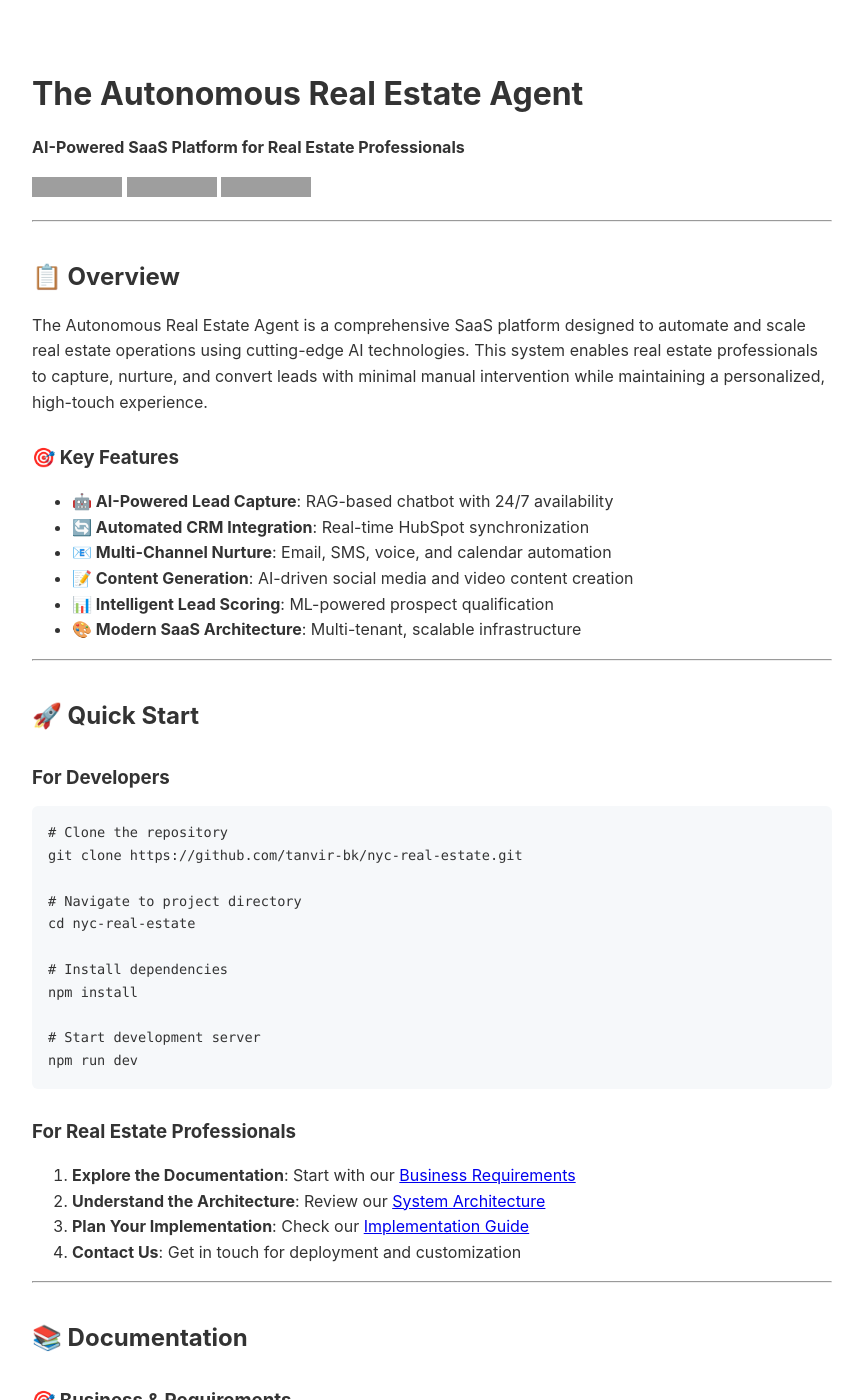
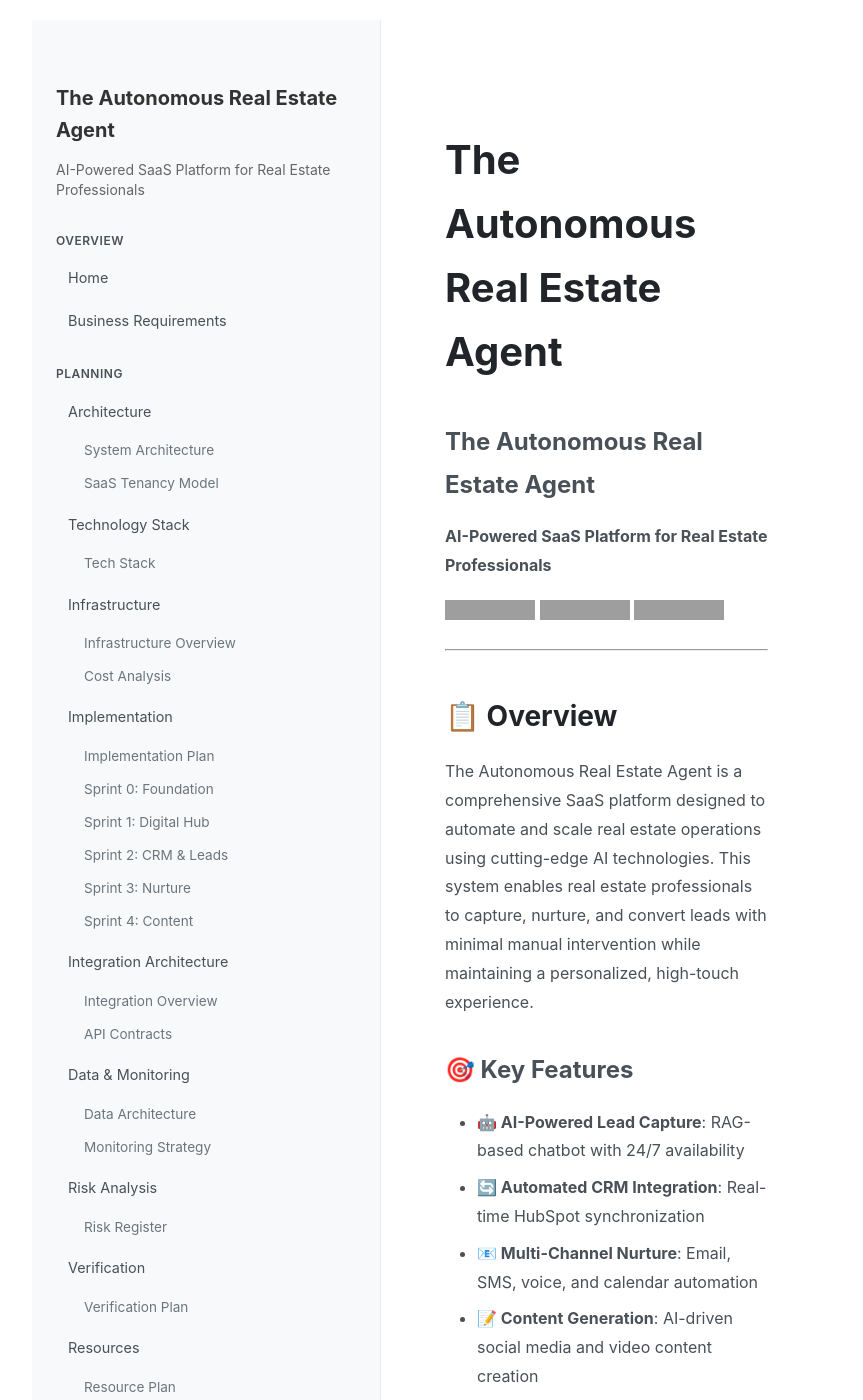
Before and after one commit to tanvirstreet/nyc-real-estate-project, a Jekyll site: the page built from docs/index.md, in a window 1280 px wide and 1400 px high. Shown: the whole window, without its empty margins (208-1071 px from the left). Built offline with Jekyll 4.4.1, drawn with Linux system fonts in a browser that asks for light colours; our own code applies the rules of GitHub Pages for plain Markdown files; some of the changed text lies outside the part shown; grey boxes are pictures that could not be loaded.

Commit message:
Navigation

````diff
--- a/_config.yml
+++ b/_config.yml
@@ -2,6 +2,7 @@
 theme: minima
 title: The Autonomous Real Estate Agent
 description: AI-Powered SaaS Platform for Real Estate Professionals
+author: Your Name
 
 # Tell GitHub Pages to look in the docs directory
 include:
@@ -24,6 +25,88 @@ plugins:
   - jekyll-sitemap
   - jekyll-relative-links
 
+# Minima theme settings
+minima:
+  date_format: "%Y-%m-%d"
+
+# Social media (optional)
+twitter_username: your_twitter
+github_username: tanvir-bk
+
+# Navigation (sidebar structure)
+sidebar:
+  - title: "Overview"
+    children:
+      - title: "Home"
+        url: /
+      - title: "Business Requirements"
+        url: /docs/requirement/BRD.html
+  - title: "Planning"
+    children:
+      - title: "Architecture"
+        url: /docs/planning/01-architecture/
+        children:
+          - title: "System Architecture"
+            url: /docs/planning/01-architecture/system-architecture.html
+          - title: "SaaS Tenancy Model"
+            url: /docs/planning/01-architecture/saas-tenancy-model.html
+      - title: "Technology Stack"
+        url: /docs/planning/02-technology-stack/
+        children:
+          - title: "Tech Stack"
+            url: /docs/planning/02-technology-stack/tech-stack.html
+      - title: "Infrastructure"
+        url: /docs/planning/03-infrastructure/
+        children:
+          - title: "Infrastructure Overview"
+            url: /docs/planning/03-infrastructure/infrastructure.html
+          - title: "Cost Analysis"
+            url: /docs/planning/03-infrastructure/cost-analysis.html
+      - title: "Implementation"
+        url: /docs/planning/04-phased-implementation/
+        children:
+          - title: "Implementation Plan"
+            url: /docs/planning/04-phased-implementation/implementation-plan.html
+          - title: "Sprint 0: Foundation"
+            url: /docs/planning/04-phased-implementation/sprint-0-foundation.html
+          - title: "Sprint 1: Digital Hub"
+            url: /docs/planning/04-phased-implementation/sprint-1-phase1-digital-hub.html
+          - title: "Sprint 2: CRM & Leads"
+            url: /docs/planning/04-phased-implementation/sprint-2-phase2-crm.html
+          - title: "Sprint 3: Nurture"
+            url: /docs/planning/04-phased-implementation/sprint-3-phase3-nurture.html
+          - title: "Sprint 4: Content"
+            url: /docs/planning/04-phased-implementation/sprint-4-phase4-content.html
+      - title: "Integration Architecture"
+        url: /docs/planning/05-integration-architecture/
+        children:
+          - title: "Integration Overview"
+            url: /docs/planning/05-integration-architecture/integration-overview.html
+          - title: "API Contracts"
+            url: /docs/planning/05-integration-architecture/api-contracts.html
+      - title: "Data & Monitoring"
+        url: /docs/planning/06-data-monitoring/
+        children:
+          - title: "Data Architecture"
+            url: /docs/planning/06-data-monitoring/data-architecture.html
+          - title: "Monitoring Strategy"
+            url: /docs/planning/06-data-monitoring/monitoring-strategy.html
+      - title: "Risk Analysis"
+        url: /docs/planning/07-risk-analysis/
+        children:
+          - title: "Risk Register"
+            url: /docs/planning/07-risk-analysis/risk-register.html
+      - title: "Verification"
+        url: /docs/planning/08-verification-plan/
+        children:
+          - title: "Verification Plan"
+            url: /docs/planning/08-verification-plan/verification-plan.html
+      - title: "Resources"
+        url: /docs/planning/09-resources/
+        children:
+          - title: "Resource Plan"
+            url: /docs/planning/09-resources/resource-plan.html
+
 # Exclude from processing
 exclude:
   - .sass-cache/
--- /dev/null
+++ b/_includes/mermaid.html
@@ -0,0 +1,115 @@
+<!-- Mermaid JS for client-side diagram rendering -->
+<script type="module">
+  import mermaid from 'https://cdn.jsdelivr.net/npm/mermaid@10/dist/mermaid.esm.min.mjs';
+
+  // Initialize Mermaid
+  mermaid.initialize({
+    startOnLoad: false,
+    theme: 'default',
+    securityLevel: 'loose',
+    themeVariables: {
+      primaryColor: '#0EA5E9',
+      primaryTextColor: '#fff',
+      primaryBorderColor: '#0EA5E9',
+      lineColor: '#0EA5E9',
+      secondaryColor: '#f0f9ff',
+      tertiaryColor: '#f8f9fa'
+    }
+  });
+
+  // Auto-load .mmd files and render inline mermaid
+  async function loadMermaidFiles() {
+    const links = document.querySelectorAll('a[href$=".mmd"]');
+    const mermaidDivs = [];
+
+    for (const link of links) {
+      const href = link.getAttribute('href');
+      const text = link.textContent;
+
+      try {
+        const response = await fetch(href);
+        if (response.ok) {
+          const mermaidCode = await response.text();
+
+          // Create container for the diagram
+          const container = document.createElement('div');
+          container.className = 'mermaid-container';
+
+          // Create title from the link text or filename
+          const title = document.createElement('div');
+          title.className = 'mermaid-title';
+          title.textContent = text.replace('.mmd', '').replace(/-/g, ' ').replace(/\b\w/g, l => l.toUpperCase());
+          container.appendChild(title);
+
+          // Create mermaid div
+          const mermaidDiv = document.createElement('div');
+          mermaidDiv.className = 'mermaid';
+          mermaidDiv.textContent = mermaidCode.trim();
+          container.appendChild(mermaidDiv);
+
+          // Replace the link with the diagram
+          link.parentNode.replaceChild(container, link);
+
+          mermaidDivs.push(mermaidDiv);
+        }
+      } catch (error) {
+        console.error(`Failed to load ${href}:`, error);
+      }
+    }
+
+    // Process inline mermaid code blocks
+    const inlineMermaid = document.querySelectorAll('pre code.language-mermaid, pre.mermaid');
+    inlineMermaid.forEach(block => {
+      const parent = block.tagName === 'CODE' ? block.parentElement : block;
+      parent.classList.add('mermaid');
+      parent.classList.remove('language-mermaid');
+      mermaidDivs.push(parent);
+    });
+
+    // Render all mermaid diagrams
+    if (mermaidDivs.length > 0) {
+      await mermaid.run({
+        nodes: mermaidDivs
+      });
+    }
+  }
+
+  // Run after DOM is loaded
+  if (document.readyState === 'loading') {
+    document.addEventListener('DOMContentLoaded', loadMermaidFiles);
+  } else {
+    loadMermaidFiles();
+  }
+</script>
+
+<style>
+  .mermaid-container {
+    margin: 2em 0;
+    padding: 1.5em;
+    border: 1px solid #e9ecef;
+    border-radius: 8px;
+    background-color: #f8f9fa;
+  }
+
+  .mermaid-title {
+    font-weight: 600;
+    font-size: 0.85em;
+    color: #495057;
+    margin-bottom: 1em;
+    text-transform: uppercase;
+    letter-spacing: 0.5px;
+    text-align: center;
+  }
+
+  .mermaid {
+    display: flex;
+    justify-content: center;
+    align-items: center;
+    overflow-x: auto;
+  }
+
+  .mermaid svg {
+    max-width: 100%;
+    height: auto;
+  }
+</style>
--- /dev/null
+++ b/_layouts/page.html
@@ -0,0 +1,291 @@
+---
+layout: default
+---
+
+{% include mermaid.html %}
+
+<div class="wrapper">
+  <aside class="sidebar">
+    <div class="sidebar-header">
+      <h2><a href="{{ '/' | relative_url }}">{{ site.title | escape }}</a></h2>
+      <p>{{ site.description }}</p>
+    </div>
+
+    <nav class="sidebar-nav">
+      {% for section in site.sidebar %}
+      <div class="nav-section">
+        <h3>{{ section.title }}</h3>
+        <ul class="nav-list">
+          {% if section.children %}
+            {% for item in section.children %}
+            <li class="nav-item{% if page.url == item.url %} active{% endif %}">
+              {% if item.children %}
+                <div class="nav-item-with-sub">
+                  <a href="{{ item.url | relative_url }}">{{ item.title }}</a>
+                  <ul class="nav-sublist">
+                    {% for subitem in item.children %}
+                    <li class="nav-subitem{% if page.url == subitem.url %} active{% endif %}">
+                      <a href="{{ subitem.url | relative_url }}">{{ subitem.title }}</a>
+                    </li>
+                    {% endfor %}
+                  </ul>
+                </div>
+              {% else %}
+                <a href="{{ item.url | relative_url }}">{{ item.title }}</a>
+              {% endif %}
+            </li>
+            {% endfor %}
+          {% endif %}
+        </ul>
+      </div>
+      {% endfor %}
+    </nav>
+
+    <footer class="sidebar-footer">
+      <p>&copy; {{ site.time | date: '%Y' }} {{ site.title }}. All rights reserved.</p>
+      {% if site.github_username %}
+      <p>
+        <a href="https://github.com/{{ site.github_username }}" target="_blank">GitHub</a>
+      </p>
+      {% endif %}
+    </footer>
+  </aside>
+
+  <main class="content">
+    <article class="post">
+      <header class="post-header">
+        <h1 class="post-title">{{ page.title | default: site.title | escape }}</h1>
+      </header>
+
+      <div class="post-content">
+        {{ content }}
+      </div>
+    </article>
+  </main>
+</div>
+
+<style>
+  .wrapper {
+    display: flex;
+    min-height: 100vh;
+    max-width: 1400px;
+    margin: 0 auto;
+  }
+
+  .sidebar {
+    width: 300px;
+    padding: 2rem 1.5rem;
+    background: #f8f9fa;
+    border-right: 1px solid #e9ecef;
+    position: sticky;
+    top: 0;
+    height: 100vh;
+    overflow-y: auto;
+    flex-shrink: 0;
+  }
+
+  .sidebar-header h2 {
+    font-size: 1.25rem;
+    margin-bottom: 0.5rem;
+  }
+
+  .sidebar-header h2 a {
+    color: #333;
+    text-decoration: none;
+  }
+
+  .sidebar-header p {
+    font-size: 0.875rem;
+    color: #666;
+    line-height: 1.4;
+  }
+
+  .sidebar-nav {
+    margin-top: 2rem;
+  }
+
+  .nav-section {
+    margin-bottom: 1.5rem;
+  }
+
+  .nav-section h3 {
+    font-size: 0.75rem;
+    text-transform: uppercase;
+    letter-spacing: 0.5px;
+    color: #495057;
+    font-weight: 600;
+    margin-bottom: 0.5rem;
+  }
+
+  .nav-list {
+    list-style: none;
+    padding: 0;
+    margin: 0;
+  }
+
+  .nav-item {
+    margin-bottom: 0.25rem;
+  }
+
+  .nav-item a {
+    display: block;
+    padding: 0.5rem 0.75rem;
+    color: #495057;
+    text-decoration: none;
+    border-radius: 4px;
+    font-size: 0.9rem;
+    transition: all 0.2s ease;
+  }
+
+  .nav-item a:hover {
+    background: #e9ecef;
+    color: #212529;
+  }
+
+  .nav-item.active > a {
+    background: #0EA5E9;
+    color: white;
+    font-weight: 500;
+  }
+
+  .nav-sublist {
+    list-style: none;
+    padding-left: 1rem;
+    margin: 0.25rem 0 0 0;
+  }
+
+  .nav-subitem a {
+    padding: 0.35rem 0.75rem;
+    font-size: 0.85rem;
+    color: #6c757d;
+  }
+
+  .nav-subitem.active a {
+    background: #0EA5E9;
+    color: white;
+    font-weight: 500;
+  }
+
+  .content {
+    flex: 1;
+    padding: 3rem 4rem;
+    min-width: 0;
+  }
+
+  .post-title {
+    font-size: 2.5rem;
+    margin-bottom: 1rem;
+    color: #212529;
+  }
+
+  .post-content {
+    color: #495057;
+    line-height: 1.8;
+  }
+
+  .post-content h2 {
+    margin-top: 2.5rem;
+    margin-bottom: 1rem;
+    font-size: 1.75rem;
+    color: #212529;
+  }
+
+  .post-content h3 {
+    margin-top: 2rem;
+    margin-bottom: 0.75rem;
+    font-size: 1.5rem;
+    color: #495057;
+  }
+
+  .post-content p {
+    margin-bottom: 1.25rem;
+  }
+
+  .post-content ul,
+  .post-content ol {
+    margin-bottom: 1.25rem;
+    padding-left: 2rem;
+  }
+
+  .post-content li {
+    margin-bottom: 0.5rem;
+  }
+
+  .post-content code {
+    background: #f8f9fa;
+    padding: 0.2rem 0.4rem;
+    border-radius: 3px;
+    font-size: 0.9em;
+  }
+
+  .post-content pre {
+    background: #f8f9fa;
+    padding: 1rem;
+    border-radius: 5px;
+    overflow-x: auto;
+    margin-bottom: 1.25rem;
+  }
+
+  .post-content pre code {
+    background: transparent;
+    padding: 0;
+  }
+
+  .post-content table {
+    width: 100%;
+    border-collapse: collapse;
+    margin-bottom: 1.25rem;
+  }
+
+  .post-content th,
+  .post-content td {
+    padding: 0.75rem;
+    border: 1px solid #dee2e6;
+    text-align: left;
+  }
+
+  .post-content th {
+    background: #f8f9fa;
+    font-weight: 600;
+  }
+
+  .sidebar-footer {
+    margin-top: 2rem;
+    padding-top: 1rem;
+    border-top: 1px solid #e9ecef;
+    font-size: 0.8rem;
+    color: #6c757d;
+  }
+
+  .sidebar-footer a {
+    color: #6c757d;
+    text-decoration: none;
+  }
+
+  .sidebar-footer a:hover {
+    color: #0EA5E9;
+  }
+
+  /* Responsive design */
+  @media (max-width: 900px) {
+    .wrapper {
+      flex-direction: column;
+    }
+
+    .sidebar {
+      width: 100%;
+      height: auto;
+      position: relative;
+      border-right: none;
+      border-bottom: 1px solid #e9ecef;
+    }
+
+    .content {
+      padding: 2rem 1.5rem;
+    }
+
+    .post-title {
+      font-size: 2rem;
+    }
+  }
+</style>
--- /dev/null
+++ b/docs/index.md
@@ -0,0 +1,160 @@
+---
+layout: page
+title: The Autonomous Real Estate Agent
+---
+
+# The Autonomous Real Estate Agent
+
+**AI-Powered SaaS Platform for Real Estate Professionals**
+
+[![License: MIT](https://img.shields.io/badge/License-MIT-yellow.svg)](https://opensource.org/licenses/MIT)
+[![GitHub Pages](https://img.shields.io/badge/GitHub-Pages-green.svg)](https://pages.github.com/)
+[![Status: Planning](https://img.shields.io/badge/Status-Planning-blue.svg)](https://github.com/tanvir-bk/nyc-real-estate)
+
+---
+
+## 📋 Overview
+
+The Autonomous Real Estate Agent is a comprehensive SaaS platform designed to automate and scale real estate operations using cutting-edge AI technologies. This system enables real estate professionals to capture, nurture, and convert leads with minimal manual intervention while maintaining a personalized, high-touch experience.
+
+### 🎯 Key Features
+
+- **🤖 AI-Powered Lead Capture**: RAG-based chatbot with 24/7 availability
+- **🔄 Automated CRM Integration**: Real-time HubSpot synchronization
+- **📧 Multi-Channel Nurture**: Email, SMS, voice, and calendar automation
+- **📝 Content Generation**: AI-driven social media and video content creation
+- **📊 Intelligent Lead Scoring**: ML-powered prospect qualification
+- **🎨 Modern SaaS Architecture**: Multi-tenant, scalable infrastructure
+
+---
+
+## 📚 Documentation
+
+### Business Requirements
+- [Business Requirements Document](requirement/BRD.html) - Complete business requirements and use cases
+
+### Planning Documents
+
+#### Architecture & Design
+- [System Architecture](planning/01-architecture/system-architecture.html) - High-level system architecture
+- [SaaS Tenancy Model](planning/01-architecture/saas-tenancy-model.html) - Multi-tenancy approach
+
+#### Technology & Infrastructure
+- [Technology Stack](planning/02-technology-stack/tech-stack.html) - Technology choices and rationale
+- [Infrastructure Overview](planning/03-infrastructure/infrastructure.html) - Infrastructure topology
+- [Cost Analysis](planning/03-infrastructure/cost-analysis.html) - Infrastructure cost breakdown
+
+#### Implementation Plan
+- [Implementation Plan](planning/04-phased-implementation/implementation-plan.html) - Sprint overview and timeline
+- [Sprint 0: Foundation](planning/04-phased-implementation/sprint-0-foundation.html) - Project setup and infrastructure
+- [Sprint 1: Digital Hub](planning/04-phased-implementation/sprint-1-phase1-digital-hub.html) - Landing page and chatbot
+- [Sprint 2: CRM & Leads](planning/04-phased-implementation/sprint-2-phase2-crm.html) - CRM integration and lead scoring
+- [Sprint 3: Nurture](planning/04-phased-implementation/sprint-3-phase3-nurture.html) - Automated nurture campaigns
+- [Sprint 4: Content](planning/04-phased-implementation/sprint-4-phase4-content.html) - Content generation factory
+
+#### Integration & Data
+- [Integration Overview](planning/05-integration-architecture/integration-overview.html) - External service integrations
+- [API Contracts](planning/05-integration-architecture/api-contracts.html) - API specifications
+- [Data Architecture](planning/06-data-monitoring/data-architecture.html) - Database schema and design
+- [Monitoring Strategy](planning/06-data-monitoring/monitoring-strategy.html) - Observability and alerting
+
+#### Risk & Quality
+- [Risk Register](planning/07-risk-analysis/risk-register.html) - Identified risks and mitigations
+- [Verification Plan](planning/08-verification-plan/verification-plan.html) - Testing and quality assurance
+
+#### Resources
+- [Resource Plan](planning/09-resources/resource-plan.html) - Team composition and effort estimation
+
+---
+
+## 🚀 Quick Start
+
+### For Developers
+
+```bash
+# Clone the repository
+git clone https://github.com/tanvir-bk/nyc-real-estate.git
+
+# Navigate to project directory
+cd nyc-real-estate
+
+# Install dependencies
+npm install
+
+# Start development server
+npm run dev
+```
+
+### For Real Estate Professionals
+
+1. **Explore the Documentation**: Start with our [Business Requirements](requirement/BRD.html)
+2. **Understand the Architecture**: Review our [System Architecture](planning/01-architecture/system-architecture.html)
+3. **Plan Your Implementation**: Check our [Implementation Guide](planning/04-phased-implementation/implementation-plan.html)
+4. **Contact Us**: Get in touch for deployment and customization
+
+---
+
+## 📖 Project Structure
+
+```
+docs/
+├── README.md                    # This file
+├── requirement/                 # Business requirements
+│   └── BRD.md                   # Business Requirements Document
+└── planning/                    # Planning documents
+    ├── 01-architecture/         # System architecture
+    │   ├── diagrams/            # Mermaid diagrams
+    │   ├── system-architecture.md
+    │   └── saas-tenancy-model.md
+    ├── 02-technology-stack/     # Technology choices
+    │   ├── diagrams/            # Mermaid diagrams
+    │   └── tech-stack.md
+    ├── 03-infrastructure/       # Infrastructure design
+    │   ├── diagrams/            # Mermaid diagrams
+    │   ├── infrastructure.md
+    │   └── cost-analysis.md
+    ├── 04-phased-implementation/ # Sprint plans
+    │   ├── sprint-0-foundation.md
+    │   ├── sprint-1-phase1-digital-hub.md
+    │   ├── sprint-2-phase2-crm.md
+    │   ├── sprint-3-phase3-nurture.md
+    │   ├── sprint-4-phase4-content.md
+    │   └── implementation-plan.md
+    ├── 05-integration-architecture/ # Integrations
+    │   ├── diagrams/            # Mermaid diagrams
+    │   ├── integration-overview.md
+    │   └── api-contracts.md
+    ├── 06-data-monitoring/      # Data & monitoring
+    │   ├── diagrams/            # Mermaid diagrams
+    │   ├── data-architecture.md
+    │   └── monitoring-strategy.md
+    ├── 07-risk-analysis/        # Risk management
+    │   └── risk-register.md
+    ├── 08-verification-plan/    # Testing & QA
+    │   └── verification-plan.md
+    └── 09-resources/            # Team & resources
+        └── resource-plan.md
+```
+
+---
+
+## 🤝 Contributing
+
+We welcome contributions! Please see our [Contributing Guidelines](CONTRIBUTING.md) for details.
+
+---
+
+## 📄 License
+
+This project is licensed under the MIT License - see the [LICENSE](LICENSE) file for details.
+
+---
+
+## 📞 Contact
+
+- **GitHub**: [tanvir-bk](https://github.com/tanvir-bk)
+- **Email**: your-email@example.com
+
+---
+
+**Built with ❤️ using Next.js, TypeScript, and AI technologies**
````
Also changed, not shown: docs/requirement/BRD.md (+5 -0 lines), 1 other file.
